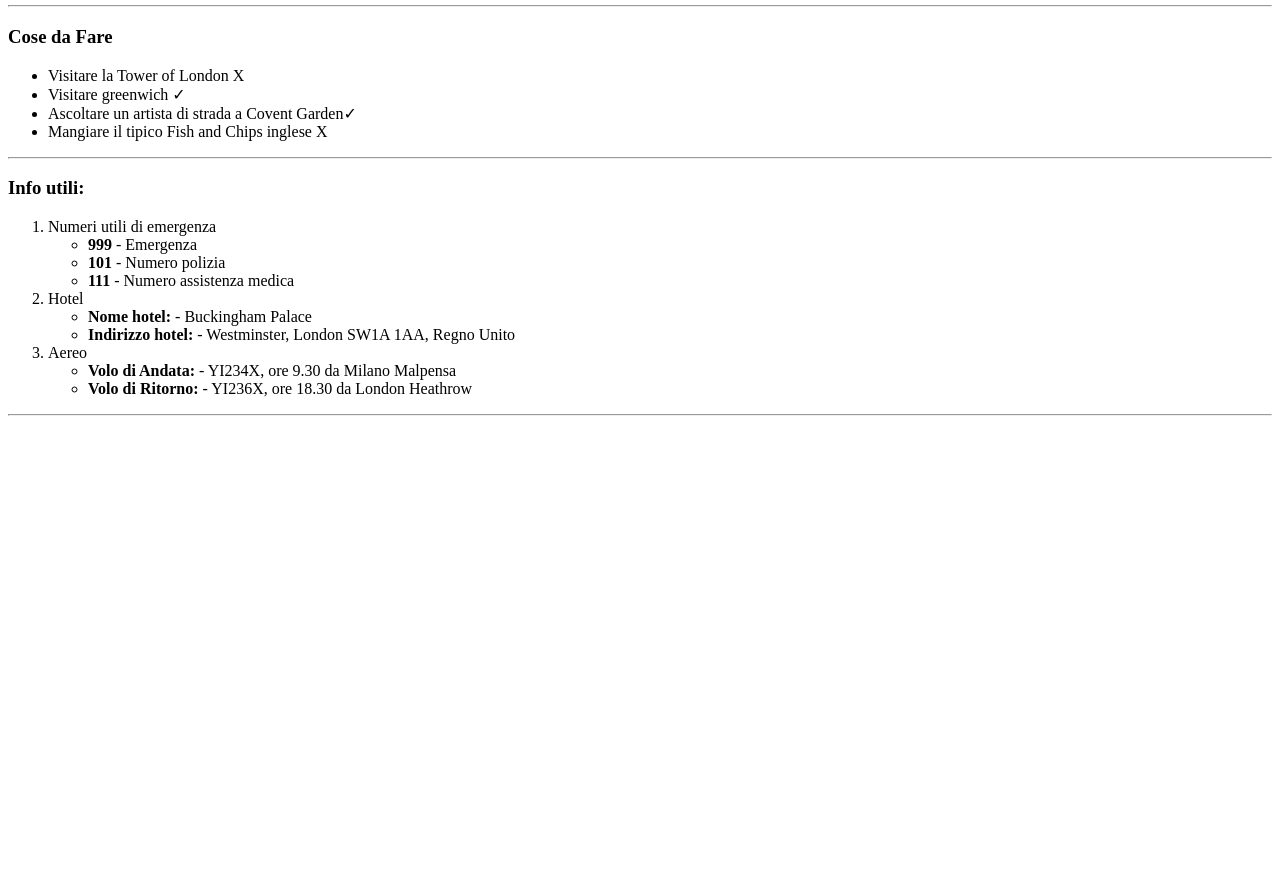
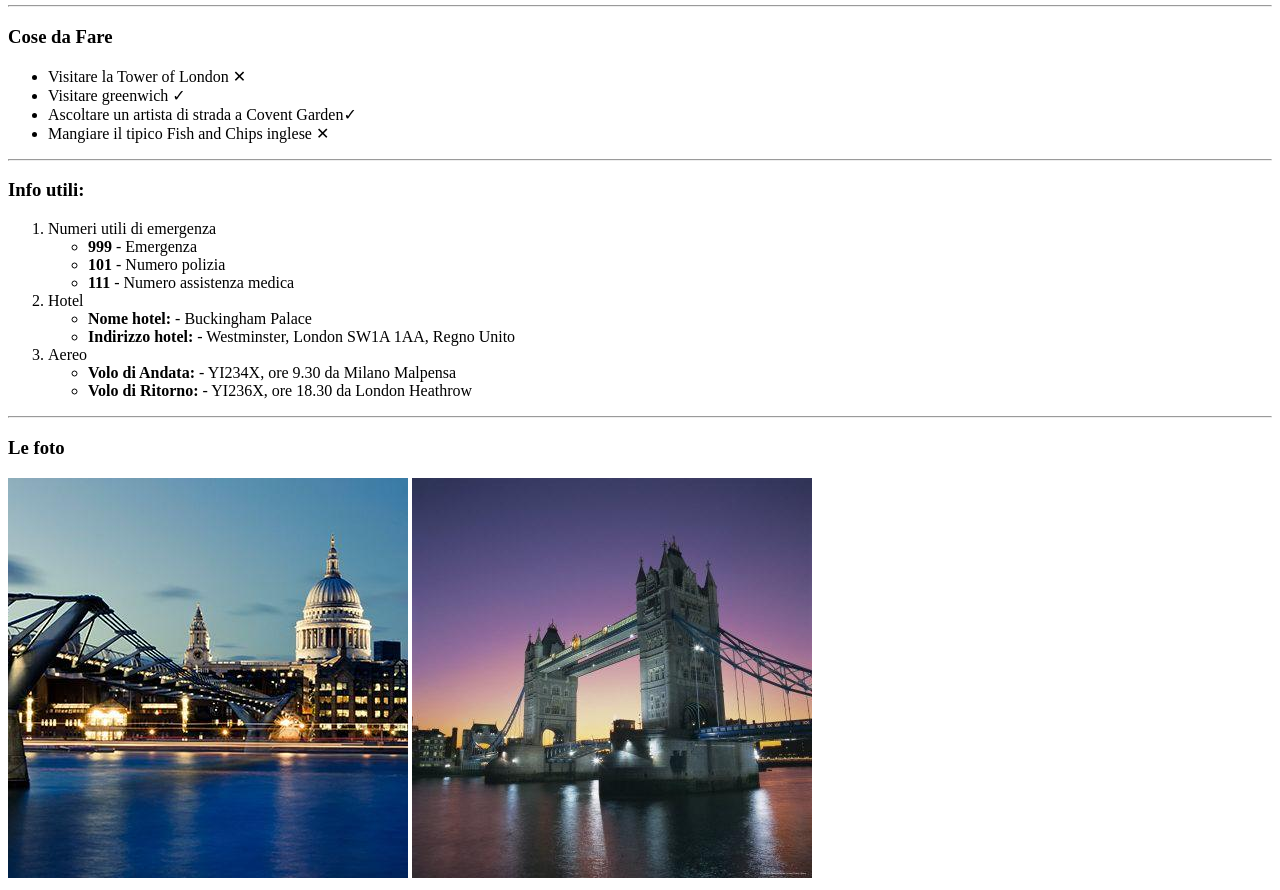
Before and after one commit to eltonanit/html-london-trip, a plain HTML site: page index.html in a window 1280 px wide. Shown: the part 755-1645 px from the top of the page. Before the commit the page ends 1179 px from the top, so only its background shows below. Drawn offline with Linux system fonts and the light colour scheme.

Commit message:
[UPD] Added footer

```diff
--- a/index.html
+++ b/index.html
@@ -58,10 +58,10 @@
             <hr>
             <h3>Cose da Fare</h3>
             <ul>
-                <li>Visitare la Tower of London X </li>
+                <li>Visitare la Tower of London &#10005;</li>
                 <li>Visitare greenwich &check;</li>
                 <li>Ascoltare un artista di strada a Covent Garden&check;</li>
-                <li>Mangiare il tipico Fish and Chips inglese X </li>
+                <li>Mangiare il tipico Fish and Chips inglese &#10005; </li>
             </ul>
             <hr>
 
@@ -93,9 +93,13 @@
         </section>
     </main>
 
+
     <hr>
 <!-- Sezione Footer -->
     <footer>
+        <h3>Le foto</h3>
+        <img src="./img/london-400x400-compressor_0.jpg" alt="londra foto 1">
+        <img src="./img/evening-tower-bridge-and-river-thames-london_u-L-P2QVZJ0.jpg" alt="tower bridge foto ">
 
     </footer>
 
```
